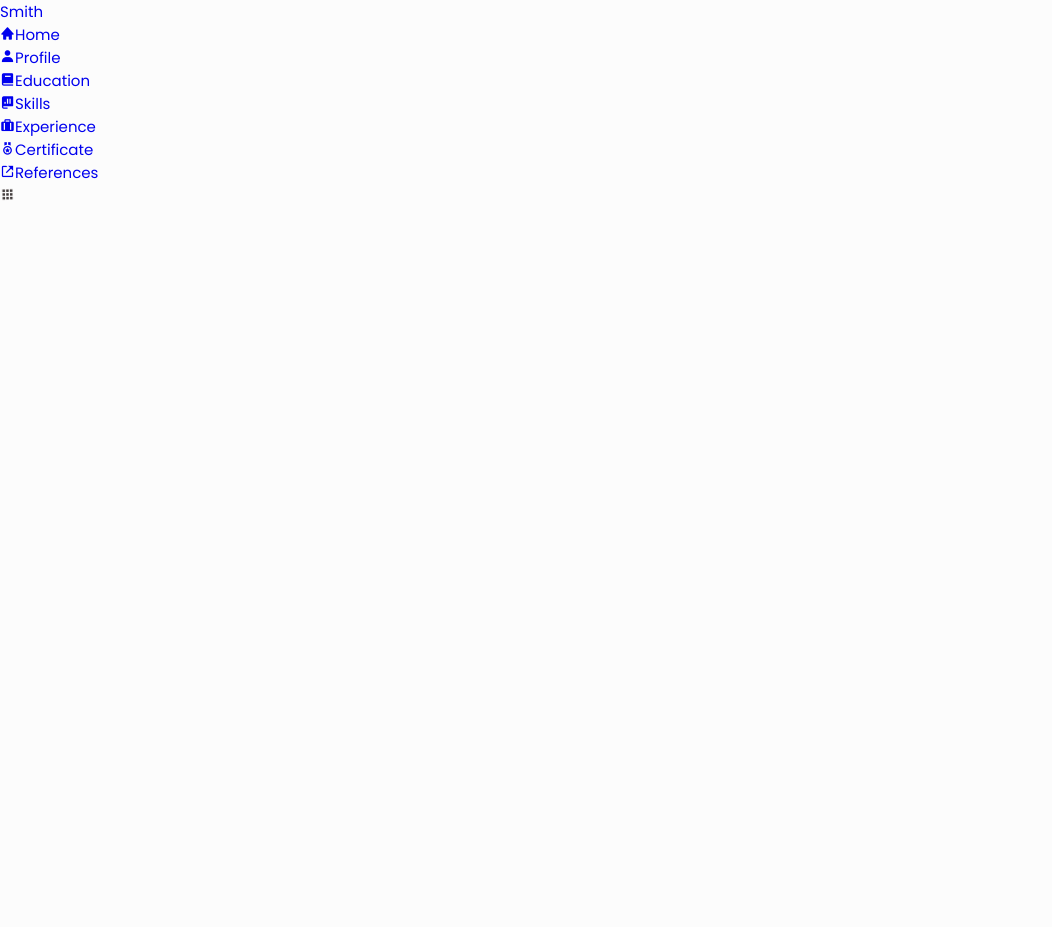
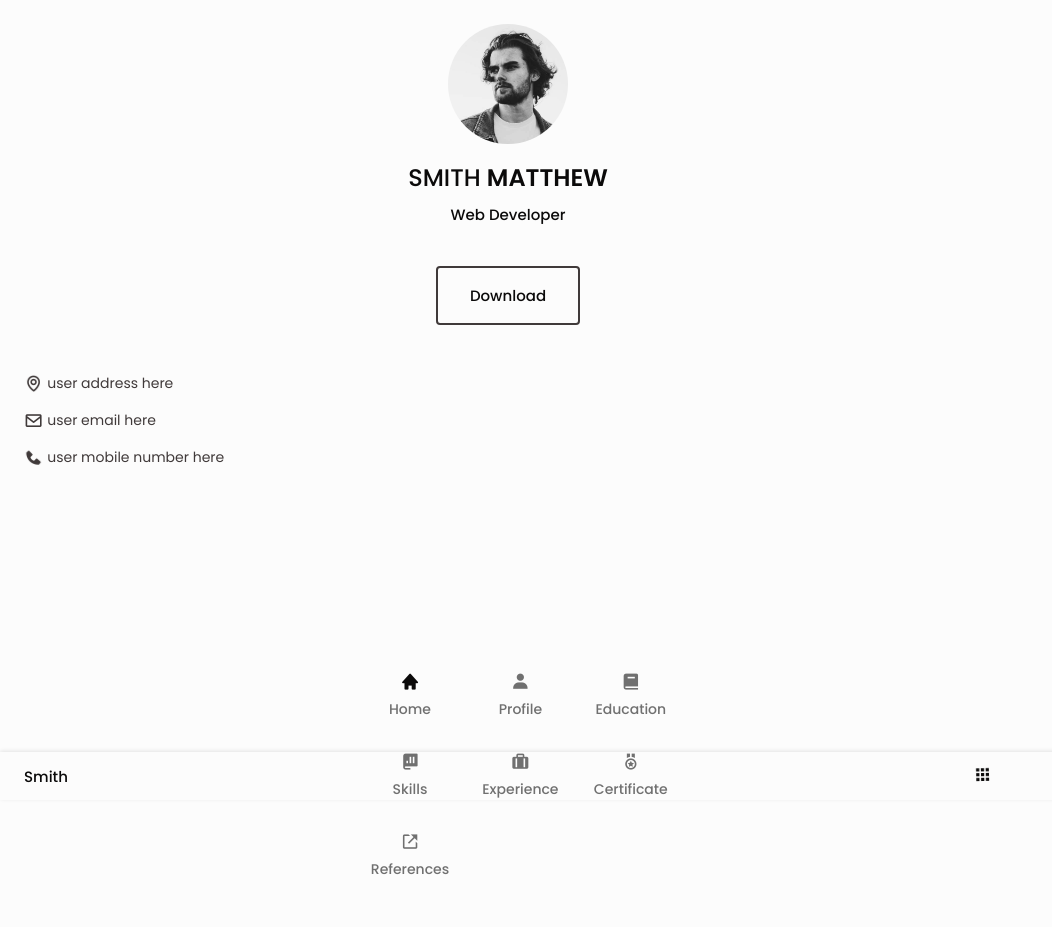
Before and after one commit to BoiAkay/AbhishekResume, a plain HTML site: page index.html in a window 1280 px wide. Shown: the whole page, without its empty margins (0-1052 px from the left). Before the commit the page ends 800 px from the top, so only its background shows below. Drawn offline with nearby package versions, Linux system fonts and the light colour scheme.

Commit message:
16 jun 2024-3

```diff
--- a/assets/css/styles.css
+++ b/assets/css/styles.css
@@ -105,19 +105,154 @@ img{
   margin-bottom: var(--mb-3);
 }
 /*========== LAYOUT ==========*/
+.bd-container{
+  max-width: 968px;
+  width: calc(100% - 3rem);
+  margin-left: var(--mb-3);
+  margin-right: var(--mb-3);
+}
 
+.bd-grid{
+  display: grid;
+  gap: 1.5rem;
+}
 
+.l-header{
+  width: 100%;
+  position: fixed;
+  bottom: 0;
+  left: 0;
+  z-index: var(--z-fixed);
+  background-color: var(--body-color);
+  box-shadow: 0 -1px 4px rgba(0,0,0,.1);
+  transition: .3s;
+}
 /*========== NAV ==========*/
+.nav{
+  height: var(--header-height);
+  display: flex;
+  justify-content: space-between;
+  align-items: center;
+}
 
+@media screen and (max-width:968px){
+  .nav_menu{
+    position: fixed;
+    bottom: -100%;
+    left: 0;
+    width: 100%;
+    padding: 2rem 1.5rem;
+    background-color: var(--body-color);
+    box-shadow: 0 1px 4px rgba(0,0,0,.1);
+    border-radius: 1rem 1rem 0 0;
+    z-index: var(--z-fixed);
+    transition: .3s;
+  }
+}
 
+.nav_logo,
+.nav_toggle{
+  color: var(--title-color);
+  font-weight: var(--font-medium);
+}
+
+.nav_toggle{
+  font-size: 1.2rem;
+  cursor: pointer;
+}
+
+.nav_item{
+  text-align: center;
+}
+
+.nav_list{
+  display: grid;
+  grid-template-columns: repeat(3,1fr);
+  gap: 2rem;
+}
+
+.nav_link{
+  display: flex;
+  flex-direction: column;
+  font-size: var(--small-font-size);
+  color: var(--text-color-light);
+  font-weight: var(--font-medium);
+}
+
+.nav_link:hover{
+  color: var(--title-color);
+}
+
+.nav_icon{
+  font-size: 1.2rem;
+  margin-bottom: var(--mb-1);
+}
 /* Show menu */
-
+.show-menu{
+  bottom: var(--header-height);
+}
 
 /* Active menu link */
-
+.active-link{
+  color: var(--title-color);
+}
 
 /*========== HOME ==========*/
+.home{
+  position: relative;
+}
 
+.home_container{
+  gap: 3rem;
+}
+
+.home_data{
+  gap: .5rem;
+  text-align: center;
+}
+
+.home_img{
+  width: 120px;
+  height: 120px;
+  border-radius: 50%;
+  justify-self: center;
+  margin-bottom: var(--mb-1);
+}
+
+.home_tittle{
+  font-size: var(--h1-font-size);
+}
+
+.home_profession{
+  font-size: var(--normal-font-size);
+  margin-bottom: var(--mb-1);
+}
+
+.home_adress{
+  gap: 1rem;
+}
+
+.home_information{
+  display: flex;
+  align-items: center;
+  font-size: var(--small-font-size);
+}
+
+.home_icon{
+  font-size: 1.2rem;
+  margin-right: .25rem;
+}
+
+.home_button-movil{
+  display: inline-block;
+  border: 2px solid var(--text-color);
+  color: var(--title-color);
+  padding: 1rem 2rem;
+  border-radius: .25rem;
+  transition: .3s;
+  font-weight: var(--font-medium);
+  margin-top: var(--mb-3);
+}
 
 /*========== SOCIAL ==========*/
 
--- a/assets/js/main.js
+++ b/assets/js/main.js
@@ -1,10 +1,50 @@
 /*==================== SHOW MENU ====================*/
+const showMenu = (toggleId, navId) =>{
+    const toggle = document.getElementById(toggleId),
+    nav = document.getElementById(navId)
+
+    // Validate that variables exist
+    if(toggle && nav){
+        toggle.addEventListener('click', ()=>{
+            // We add the show-menu class to the div tag with the nav__menu class
+            nav.classList.toggle('show-menu')
+        })
+    }
+}
+showMenu('nav-toggle','nav-menu')
+
 
 
 /*==================== REMOVE MENU MOBILE ====================*/
+const navLink = document.querySelectorAll('.nav__link')
+
+function linkAction(){
+    const navMenu = document.getElementById('nav-menu')
+    // When we click on each nav__link, we remove the show-menu class
+    navMenu.classList.remove('show-menu')
+}
+navLink.forEach(n => n.addEventListener('click', linkAction))
 
 
 /*==================== SCROLL SECTIONS ACTIVE LINK ====================*/
+const sections = document.querySelectorAll('section[id]')
+
+function scrollActive(){
+    const scrollY = window.pageYOffset
+
+    sections.forEach(current =>{
+        const sectionHeight = current.offsetHeight
+        const sectionTop = current.offsetTop - 50;
+        sectionId = current.getAttribute('id')
+
+        if(scrollY > sectionTop && scrollY <= sectionTop + sectionHeight){
+            document.querySelector('.nav__menu a[href*=' + sectionId + ']').classList.add('active-link')
+        }else{
+            document.querySelector('.nav__menu a[href*=' + sectionId + ']').classList.remove('active-link')
+        }
+    })
+}
+window.addEventListener('scroll', scrollActive)
 
 
 /*==================== SHOW SCROLL TOP ====================*/
--- a/index.html
+++ b/index.html
@@ -14,49 +14,50 @@
     <body>
         <!--========== HEADER ==========-->
         <header class="l-header" id="header">
-            <nav class="1-header" id="header">
+            <nav class="nav bd-container">
                 <a href="#" class="nav_logo">Smith</a>
+
                 <div class="nav_menu" id="nav-menu">
                     <ul class="nav_list">
                         <li class="nav_item">
                             <a href="#home" class="nav_link">
-                                <i class="bx bxs-home"></i>Home
+                                <i class="bx bxs-home nav_icon active-link"></i>Home
                             </a>
                         </li>
                         <li class="nav_item">
                             <a href="#profile" class="nav_link">
-                                <i class="bx bxs-user"></i>Profile
+                                <i class="bx bxs-user nav_icon"></i>Profile
                             </a>
                         </li>
                         <li class="nav_item">
                             <a href="#education" class="nav_link">
-                                <i class="bx bxs-book"></i>Education
+                                <i class="bx bxs-book nav_icon"></i>Education
                             </a>
                         </li>
                         <li class="nav_item">
                             <a href="#skills" class="nav_link">
-                                <i class="bx bxs-receipt bx-rotate-90"></i>Skills
+                                <i class="bx bxs-receipt bx-rotate-90 nav_icon"></i>Skills
                             </a>
                         </li>
                         <li class="nav_item">
                             <a href="#experience" class="nav_link">
-                                <i class="bx bxs-briefcase-alt"></i>Experience
+                                <i class="bx bxs-briefcase-alt nav_icon"></i>Experience
                             </a>
                         </li>
                         <li class="nav_item">
                             <a href="#certificate" class="nav_link">
-                                <i class="bx bx-medal"></i>Certificate
+                                <i class="bx bx-medal nav_icon"></i>Certificate
                             </a>
                         </li>
                         <li class="nav_item">
                             <a href="#references" class="nav_link">
-                                <i class="bx bx-link-external"></i>References
+                                <i class="bx bx-link-external nav_icon"></i>References
                             </a>
                         </li>
                     </ul>
                 </div>
                 <div class="nav_toggle" id="nav-toggle">
-                    <i class='bx bxs-grid bx-tada' ></i>
+                    <i class="bx bxs-grid bx-tada" ></i>
                 </div>
             </nav>
         </header>
@@ -67,12 +68,27 @@
                 <div class="resume__left">
                     <!--========== HOME ==========-->
                     <section class="home" id="home">
-
-                        <!-- Theme change button -->
-
-
-                        <!-- Button to generate and download the pdf. Available for desktop. -->
-
+                        <div class="home_container section bd-grid">
+                             <div class="home_data bd-grid">
+                                <img src="assets/img/perfil.jpg" alt="" class="home_img">
+                                <h1 class="home_tittle">SMITH <b> MATTHEW</b></h1>
+                                <h3 class="home_profession">Web Developer</h3>
+                                <div>
+                                    <a download="" href="assets/pdf/ResumeCv.pdf" class="home_button-movil">Download</a>
+                                </div>
+                             </div>
+                             <div class="home_adress bd-grid">
+                                <span class="home_information">
+                                    <i class='bx bx-map bx-tada home_icon' ></i>user address here
+                                </span>
+                                <span class="home_information">
+                                    <i class='bx bx-envelope home_icon' ></i>user email here
+                                </span>
+                                <span class="home_information">
+                                    <i class='bx bxs-phone bx-tada home_icon' ></i>user mobile number here
+                                </span>
+                             </div>
+                        </div>
                     </section>
 
                     <!--========== SOCIAL ==========-->
```
